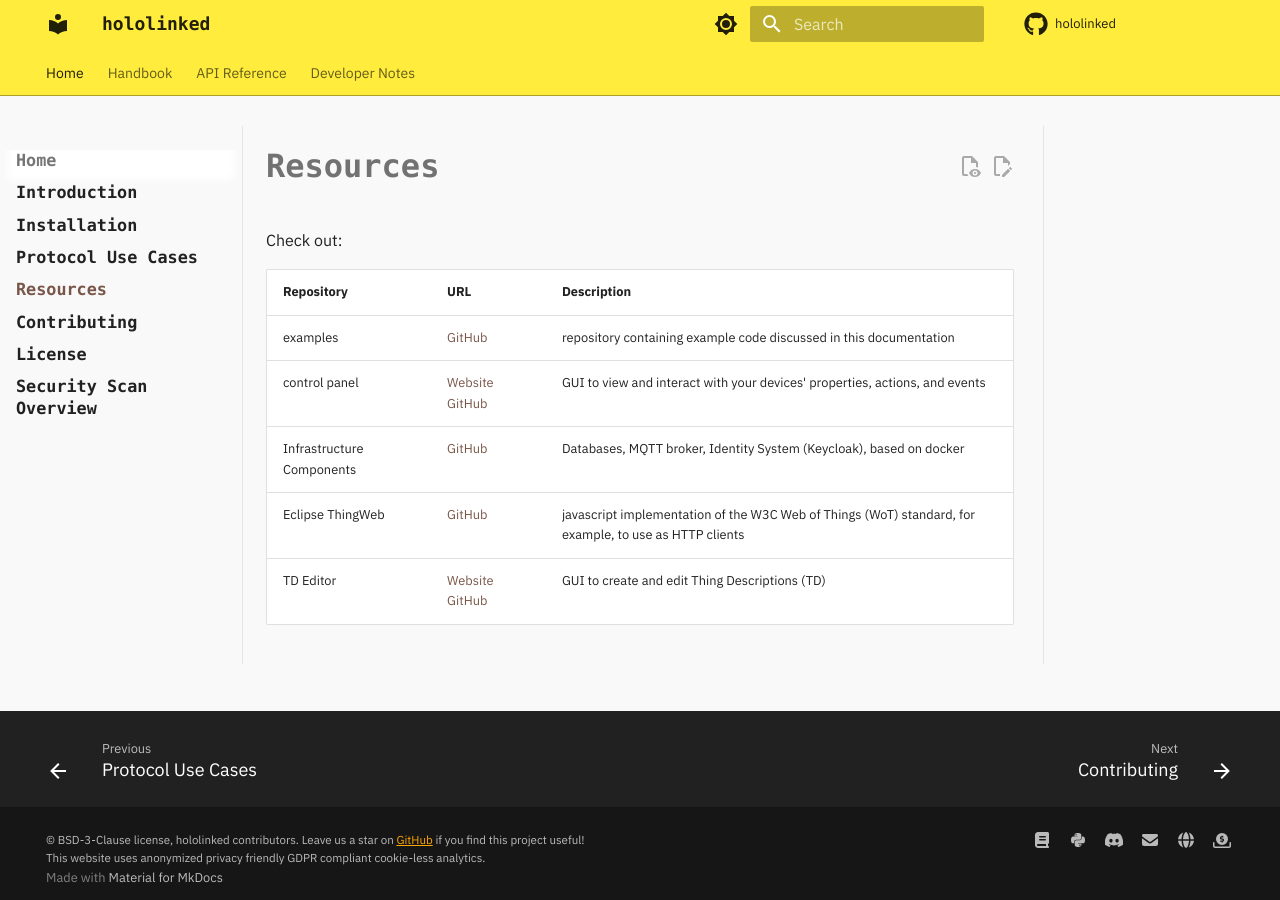
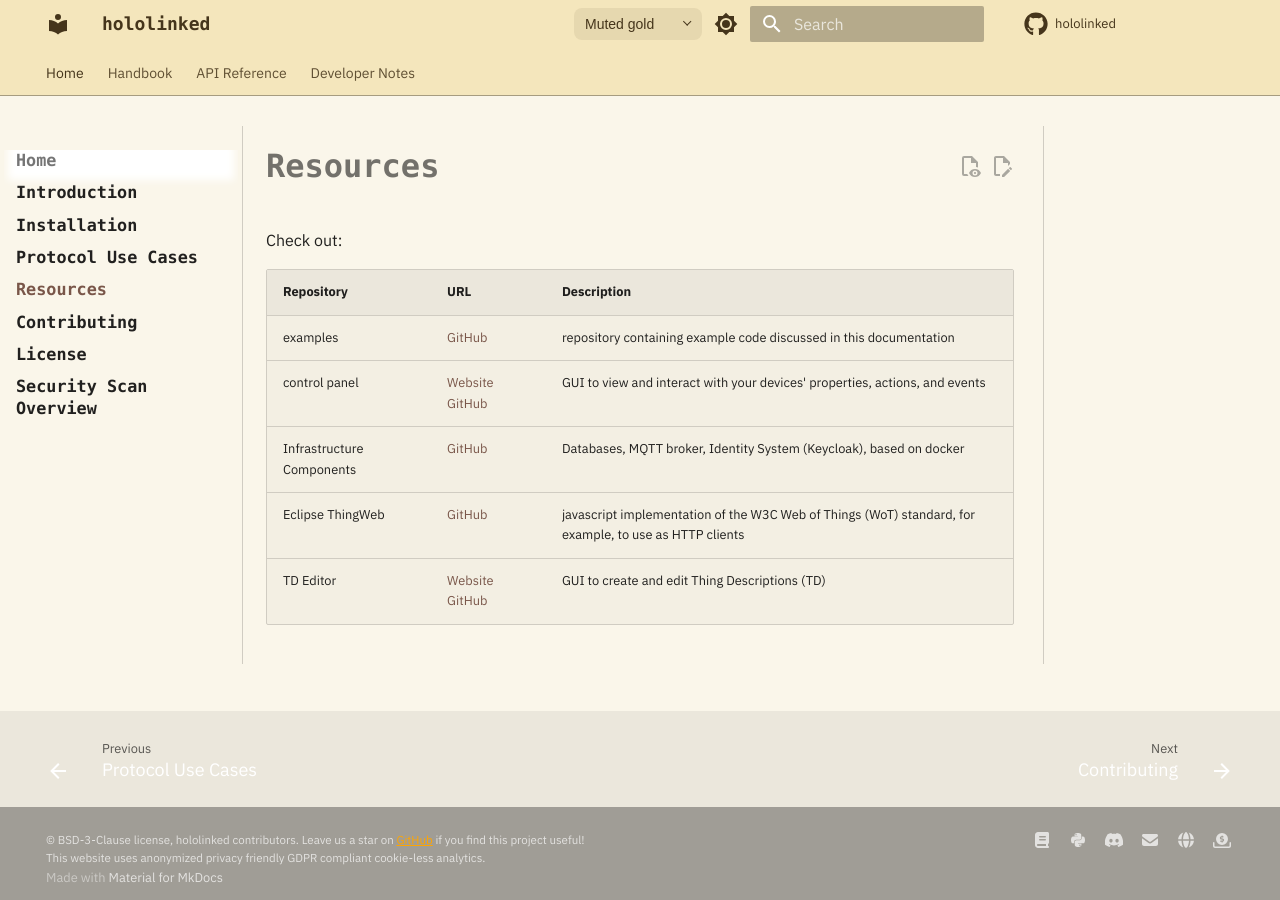
Before and after one commit to hololinked-dev/docs, an MkDocs documentation site: the page built from docs/introduction/resources.md, in a window 1280 px wide. Built offline with MkDocs 1.6.1 and Material for MkDocs 9.7.7, drawn with Linux system fonts in a browser that asks for light colours; comment, search, counter and statistics services are not loaded.

Commit message:
Update themes & audit CSS (#11)
reimplement

```diff
--- a/docs/stylesheets/extra.css
+++ b/docs/stylesheets/extra.css
@@ -4,42 +4,23 @@
     text-align: justify;
 }
 
-/* Reading area background. */
-[data-md-color-scheme="default"] .md-main {
-    background-color: #f9f9f9;
-}
-
-[data-md-color-scheme="slate"] .md-main {
-    background-color: #011627;
-}
-
 .hidden-heading {
     display: none;
 }
 
-@media (min-width: 1920px) {
-  .md-content {
-    min-width: 1000px;
-    margin: 0 auto;
-  }
+@media screen and (min-width: 76.25em) {
+    .md-main__inner {
+        max-inline-size: 1580px;
+    }
+
+    .md-main__inner > .md-sidebar {
+        max-inline-size: 266px;
+    }
+
+    .md-content__inner {
+        max-inline-size: 1000px;
+    }
 }
-
-@media screen and (min-width: 76.25em) and (max-width: 120rem)  {
-  .md-sidebar--primary {
-    margin-left: 0 !important;  /* Removes the extra gap */
-  }
-
-  .md-sidebar {
-    padding-left: 0 !important;
-  }
-
-  .md-main__inner {
-    margin-left: 0 !important;
-    max-width: 100% !important; /* Allow content to expand */
-  }
-}
-
-
 
 /* adds borders to either side of the reading area */
 .md-content {
@@ -52,7 +33,7 @@
     top: 0;
     bottom: 0;
     width: 0.5px;
-    background: #e4e4e4;
+    background: var(--docs-border);
     z-index: 1;
 }
 
@@ -63,7 +44,7 @@
     bottom: 0;
     right: -5px;
     width: 0.5px;
-    background: #e4e4e4;
+    background: var(--docs-border);
     z-index: 1;
 }
 
@@ -74,12 +55,9 @@
     }
 }
 
-/* change heading font to something we like (just the heading) */
-@import url("https://fonts.googleapis.com/css2?family=Google+Sans+Code:wght@600;700&display=swap");
-
 :root {
-  --heading-font: "Google Sans Code", ui-monospace, SFMono-Regular, Menlo,
-                  Consolas, "Liberation Mono", monospace;
+  --heading-font: ui-monospace, SFMono-Regular, Menlo, Consolas,
+                  "Liberation Mono", monospace;
 }
 
 .md-typeset h1,
@@ -105,41 +83,19 @@
 }
 
 
-/* Apply same font to LEFT SIDEBAR (primary navigation) */
-.md-sidebar--primary nav.md-nav .md-nav__item {
-  font-family: Delius;
-  font-size: 20px;
-  font-weight: 700;
-} /* not working as intended */
-
+/* Primary navigation and table of contents. */
 .md-sidebar--primary .md-nav__link {
     font-family: var(--heading-font);
     font-size: 16.8px;
     font-weight: 600;
 }
 
-/* Apply same font to RIGHT SIDEBAR (page table of contents) */
-.md-sidebar--secondary [data-md-component="toc"] .md-nav__title,
-.md-sidebar--secondary [data-md-component="toc"] .md-nav__link {
-  font-family: var(--heading-font);
-  font-weight: 500;
+.md-sidebar--primary .md-nav__link--active,
+.md-sidebar--secondary .md-nav--secondary .md-nav__link--active {
+    font-weight: 700;
 }
 
-/* Optional polish */
-.md-nav__link--active { font-weight: 700; }  /* make current item pop */
 .md-nav__link code { font-family: inherit; } /* keep code fragments consistent in TOCs */
-
-[data-md-color-scheme="default"] .md-header,
-[data-md-color-scheme="default"] .md-tabs {
-    background-color: #ffec3d;
-    color: #000000de;
-}
-
-[data-md-color-scheme="slate"] .md-header,
-[data-md-color-scheme="slate"] .md-tabs {
-    background-color: #795548;
-    color: #ffffff;
-}
 
 /* Darker bottom edge on the app bar. */
 [data-md-color-scheme="default"] .md-tabs {
--- /dev/null
+++ b/docs/stylesheets/themes.css
@@ -0,0 +1,420 @@
+/* Muted gold is also the fallback when JavaScript or storage is unavailable. */
+:root {
+    --docs-light-bar: #f4e6bc;
+    --docs-light-bar-text: #45351b;
+    --docs-light-page: #faf6ea;
+    --docs-dark-bar: #443a2a;
+    --docs-dark-bar-text: #fff3d6;
+    --docs-dark-page: #211e17;
+}
+
+:root[data-docs-theme="mist-blue"] {
+    --docs-light-bar: #e2edf6;
+    --docs-light-bar-text: #17344c;
+    --docs-light-page: #f3f7fc;
+    --docs-dark-bar: #17354d;
+    --docs-dark-bar-text: #f2f7fc;
+    --docs-dark-page: #0b1d2c;
+}
+
+:root[data-docs-theme="glacier"] {
+    --docs-light-bar: #d8eaf1;
+    --docs-light-bar-text: #18394a;
+    --docs-light-page: #f1f7f9;
+    --docs-dark-bar: #245063;
+    --docs-dark-bar-text: #edf8fc;
+    --docs-dark-page: #102730;
+}
+
+:root[data-docs-theme="ocean"] {
+    --docs-light-bar: #c5e2ef;
+    --docs-light-bar-text: #123547;
+    --docs-light-page: #edf6fa;
+    --docs-dark-bar: #10506b;
+    --docs-dark-bar-text: #f0faff;
+    --docs-dark-page: #092632;
+}
+
+:root[data-docs-theme="cobalt"] {
+    --docs-light-bar: #3157a8;
+    --docs-light-bar-text: #ffffff;
+    --docs-light-page: #eff3fc;
+    --docs-dark-bar: #2f4c92;
+    --docs-dark-bar-text: #f0f4ff;
+    --docs-dark-page: #141d36;
+}
+
+:root[data-docs-theme="soft-teal"] {
+    --docs-light-bar: #d9efeb;
+    --docs-light-bar-text: #143e3c;
+    --docs-light-page: #f1f8f6;
+    --docs-dark-bar: #164343;
+    --docs-dark-bar-text: #edfaf8;
+    --docs-dark-page: #0b2121;
+}
+
+:root[data-docs-theme="sage"] {
+    --docs-light-bar: #dee9d8;
+    --docs-light-bar-text: #263c2d;
+    --docs-light-page: #f1f6ee;
+    --docs-dark-bar: #3a4c3f;
+    --docs-dark-bar-text: #f1faf1;
+    --docs-dark-page: #1a251d;
+}
+
+:root[data-docs-theme="olive"] {
+    --docs-light-bar: #e3e8cc;
+    --docs-light-bar-text: #333b1f;
+    --docs-light-page: #f4f6e9;
+    --docs-dark-bar: #464d2d;
+    --docs-dark-bar-text: #f5f8e7;
+    --docs-dark-page: #222716;
+}
+
+:root[data-docs-theme="slate"] {
+    --docs-light-bar: #e9edf2;
+    --docs-light-bar-text: #273445;
+    --docs-light-page: #f3f5f8;
+    --docs-dark-bar: #2a3648;
+    --docs-dark-bar-text: #f1f5fa;
+    --docs-dark-page: #151d29;
+}
+
+:root[data-docs-theme="porcelain"] {
+    --docs-light-bar: #fbfcfd;
+    --docs-light-bar-text: #243147;
+    --docs-light-page: #ecf0f4;
+    --docs-dark-bar: #26313e;
+    --docs-dark-bar-text: #f4f7fb;
+    --docs-dark-page: #141b23;
+}
+
+:root[data-docs-theme="fog-gray"] {
+    --docs-light-bar: #e1e5e8;
+    --docs-light-bar-text: #263039;
+    --docs-light-page: #f1f3f4;
+    --docs-dark-bar: #343b44;
+    --docs-dark-bar-text: #f2f5f8;
+    --docs-dark-page: #1b2026;
+}
+
+:root[data-docs-theme="graphite"] {
+    --docs-light-bar: #303845;
+    --docs-light-bar-text: #f5f7fb;
+    --docs-light-page: #eef1f5;
+    --docs-dark-bar: #303b49;
+    --docs-dark-bar-text: #f4f7fb;
+    --docs-dark-page: #111720;
+}
+
+:root[data-docs-theme="sandstone"] {
+    --docs-light-bar: #ede1d4;
+    --docs-light-bar-text: #493929;
+    --docs-light-page: #f8f2eb;
+    --docs-dark-bar: #4b4137;
+    --docs-dark-bar-text: #faf2ea;
+    --docs-dark-page: #25201b;
+}
+
+:root[data-docs-theme="terracotta"] {
+    --docs-light-bar: #f0d3c4;
+    --docs-light-bar-text: #532f25;
+    --docs-light-page: #fcf0ea;
+    --docs-dark-bar: #613f35;
+    --docs-dark-bar-text: #fff2ec;
+    --docs-dark-page: #2e211d;
+}
+
+:root[data-docs-theme="plum"] {
+    --docs-light-bar: #eadceb;
+    --docs-light-bar-text: #492d4d;
+    --docs-light-page: #f8f0f8;
+    --docs-dark-bar: #503754;
+    --docs-dark-bar-text: #fbf0fc;
+    --docs-dark-page: #281b2b;
+}
+
+:root[data-docs-theme="dusty-rose"] {
+    --docs-light-bar: #f0dee4;
+    --docs-light-bar-text: #502c3c;
+    --docs-light-page: #fbf2f5;
+    --docs-dark-bar: #5b3947;
+    --docs-dark-bar-text: #fff2f6;
+    --docs-dark-page: #2c1b23;
+}
+
+body[data-md-color-scheme] {
+    --docs-bar: var(--docs-light-bar);
+    --docs-bar-text: var(--docs-light-bar-text);
+    --docs-page: var(--docs-light-page);
+    --docs-contrast-tone: #000;
+    --docs-syntax-adjustment: 18%;
+    --docs-surface: color-mix(in srgb, var(--docs-page), var(--docs-contrast-tone) 3%);
+    --docs-inset: color-mix(in srgb, var(--docs-page), var(--docs-contrast-tone) 6%);
+    --docs-hover: color-mix(in srgb, var(--docs-page), var(--docs-contrast-tone) 9%);
+    --docs-border: color-mix(in srgb, var(--docs-page), var(--docs-contrast-tone) 17%);
+    --docs-muted-text: color-mix(in srgb, var(--docs-page), var(--docs-contrast-tone) 65%);
+}
+
+body[data-md-color-scheme="slate"] {
+    --docs-bar: var(--docs-dark-bar);
+    --docs-bar-text: var(--docs-dark-bar-text);
+    --docs-page: var(--docs-dark-page);
+    --docs-contrast-tone: #fff;
+    --docs-syntax-adjustment: 22%;
+}
+
+body[data-md-color-scheme] :is(.md-header, .md-tabs) {
+    background-color: var(--docs-bar);
+    color: var(--docs-bar-text);
+}
+
+body[data-md-color-scheme] .md-footer {
+    background-color: var(--docs-inset);
+    border-top-color: var(--docs-border);
+}
+
+.md-footer .md-footer__direction {
+    color: var(--docs-muted-text);
+    opacity: 1;
+}
+
+.md-footer .md-footer__link:is(:hover, :focus) {
+    opacity: 1;
+}
+
+.md-footer__link:is(:hover, :focus) .md-ellipsis {
+    text-decoration: underline;
+}
+
+body[data-md-color-scheme] .md-main {
+    /* Capture Zensical's mode-specific syntax colors before overriding them in the article. */
+    --docs-code-number: color-mix(in srgb, var(--md-code-hl-number-color), var(--docs-contrast-tone) var(--docs-syntax-adjustment));
+    --docs-code-special: color-mix(in srgb, var(--md-code-hl-special-color), var(--docs-contrast-tone) var(--docs-syntax-adjustment));
+    --docs-code-function: color-mix(in srgb, var(--md-code-hl-function-color), var(--docs-contrast-tone) var(--docs-syntax-adjustment));
+    --docs-code-constant: color-mix(in srgb, var(--md-code-hl-constant-color), var(--docs-contrast-tone) var(--docs-syntax-adjustment));
+    --docs-code-keyword: color-mix(in srgb, var(--md-code-hl-keyword-color), var(--docs-contrast-tone) var(--docs-syntax-adjustment));
+    --docs-code-string: color-mix(in srgb, var(--md-code-hl-string-color), var(--docs-contrast-tone) var(--docs-syntax-adjustment));
+
+    background-color: var(--docs-page);
+}
+
+.md-main .md-sidebar--secondary {
+    --md-default-bg-color: var(--docs-page);
+}
+
+body[data-md-color-scheme="default"] .md-main .md-typeset a {
+    --md-accent-fg-color: #8b341d;
+    --md-accent-fg-color--transparent: color-mix(in srgb, var(--md-accent-fg-color) 10%, transparent);
+}
+
+.md-main .md-typeset {
+    --md-code-bg-color: var(--docs-inset);
+    --md-code-bg-color--light: var(--docs-hover);
+    --md-code-bg-color--lighter: color-mix(in srgb, var(--docs-hover) 80%, transparent);
+    --md-code-hl-color: var(--docs-muted-text);
+    --md-code-hl-color--light: var(--docs-hover);
+    --md-code-hl-number-color: var(--docs-code-number);
+    --md-code-hl-special-color: var(--docs-code-special);
+    --md-code-hl-function-color: var(--docs-code-function);
+    --md-code-hl-constant-color: var(--docs-code-constant);
+    --md-code-hl-keyword-color: var(--docs-code-keyword);
+    --md-code-hl-string-color: var(--docs-code-string);
+    --md-code-hl-operator-color: var(--docs-muted-text);
+    --md-code-hl-punctuation-color: var(--docs-muted-text);
+    --md-code-hl-comment-color: var(--docs-muted-text);
+    --md-code-hl-generic-color: var(--docs-muted-text);
+    --md-code-hl-variable-color: var(--docs-muted-text);
+    --md-typeset-table-color: var(--docs-border);
+    --md-typeset-table-color--light: var(--docs-hover);
+}
+
+.md-main .md-typeset .highlight [data-linenos]::before,
+.md-main .md-typeset .highlighttable .linenodiv pre {
+    color: var(--docs-muted-text);
+}
+
+.md-main .md-typeset table:not([class]) {
+    --md-default-bg-color: var(--docs-surface);
+}
+
+.md-main .md-typeset table:not([class]) thead {
+    background-color: var(--docs-inset);
+}
+
+.md-main .md-typeset .tabbed-labels {
+    background-color: var(--docs-surface);
+    box-shadow: 0 -.05rem var(--docs-border) inset;
+}
+
+.md-main .md-typeset .tabbed-labels > label {
+    color: var(--docs-muted-text);
+}
+
+.md-main .md-typeset .tabbed-labels > label:hover {
+    background-color: var(--docs-hover);
+    color: var(--md-default-fg-color);
+}
+
+.md-main .md-typeset .tabbed-button {
+    --md-default-bg-color--light: var(--docs-inset);
+}
+
+.md-main .md-typeset :is(.admonition, details:not(.mkdocstrings-source)) {
+    background-color: var(--docs-surface);
+    box-shadow: 0 0 0 .05rem var(--docs-border) inset;
+}
+
+.md-tabs__item:not(.md-tabs__item--active) .md-tabs__link:not(:hover, :focus) {
+    opacity: .85;
+}
+
+.docs-theme-picker {
+    --docs-theme-picker-trigger-padding: .55rem 1.3rem;
+    --docs-theme-picker-touch-size: 0px;
+
+    display: inline-flex;
+    flex: none;
+    position: relative;
+}
+
+.docs-theme-picker::after {
+    block-size: .32rem;
+    border: solid currentColor;
+    border-width: 0 .075rem .075rem 0;
+    content: "";
+    inline-size: .32rem;
+    inset-block-start: 50%;
+    inset-inline-end: .58rem;
+    pointer-events: none;
+    position: absolute;
+    transform: translateY(-85%) rotate(45deg);
+}
+
+.docs-theme-picker select {
+    appearance: none;
+    background-color: color-mix(in srgb, var(--docs-bar), var(--docs-bar-text) 8%);
+    block-size: max(1.6rem, var(--docs-theme-picker-touch-size));
+    border: 0;
+    border-radius: .4rem;
+    color: inherit;
+    cursor: pointer;
+    font-size: .7rem;
+    inline-size: clamp(5.25rem, 34vw, 6.4rem);
+    line-height: 1.2;
+    padding-block: 0;
+    padding-inline: var(--docs-theme-picker-trigger-padding);
+    text-align: start;
+    text-overflow: ellipsis;
+    transition: background-color .25s;
+}
+
+.docs-theme-picker select:is(:hover, :open) {
+    background-color: color-mix(in srgb, var(--docs-bar), var(--docs-bar-text) 14%);
+}
+
+.docs-theme-picker select:focus-visible {
+    outline: 2px solid currentColor;
+    outline-offset: 2px;
+}
+
+.docs-theme-picker :is(option, optgroup) {
+    background-color: var(--docs-page);
+    color: var(--md-default-fg-color);
+}
+
+@supports (appearance: base-select) and selector(::picker(select)) {
+    .docs-theme-picker select,
+    .docs-theme-picker select::picker(select) {
+        appearance: base-select;
+    }
+
+    .docs-theme-picker select {
+        align-items: stretch;
+        display: flex;
+        padding: 0;
+    }
+
+    .docs-theme-picker select > button {
+        align-items: center;
+        display: flex;
+        flex: 1;
+        font: inherit;
+        min-inline-size: 0;
+        padding-block: 0;
+        padding-inline: var(--docs-theme-picker-trigger-padding);
+    }
+
+    .docs-theme-picker selectedcontent {
+        overflow: hidden;
+        text-overflow: ellipsis;
+        white-space: nowrap;
+    }
+
+    .docs-theme-picker select::picker-icon {
+        display: none;
+    }
+
+    .docs-theme-picker select::picker(select) {
+        background-color: var(--docs-page);
+        border: .05rem solid var(--docs-border);
+        border-radius: .4rem;
+        box-shadow: var(--md-shadow-z2);
+        color: var(--md-default-fg-color);
+        margin-block: .2rem;
+        max-block-size: min(20rem, 60vh);
+        min-inline-size: 8.5rem;
+        padding: .25rem;
+    }
+
+    .docs-theme-picker select :is(option, legend) {
+        box-sizing: border-box;
+        inline-size: 100%;
+        line-height: 1.25;
+        padding-block: .2rem;
+        padding-inline: .6rem;
+        text-align: start;
+    }
+
+    .docs-theme-picker optgroup {
+        border-block-start: .05rem solid color-mix(in srgb, var(--docs-page), var(--docs-contrast-tone) 30%);
+        margin: .45rem 0 0;
+        padding: 0;
+    }
+
+    .docs-theme-picker optgroup > legend {
+        color: var(--md-default-fg-color);
+        display: block;
+        font-size: .7rem;
+        font-weight: 700;
+        margin: 0;
+        padding-block: .25rem;
+    }
+
+    .docs-theme-picker option {
+        align-items: center;
+        border-radius: .25rem;
+        display: flex;
+        gap: .35rem;
+        min-block-size: max(1.8rem, var(--docs-theme-picker-touch-size));
+    }
+
+    .docs-theme-picker option::checkmark {
+        margin-inline-start: auto;
+        order: 1;
+    }
+
+    .docs-theme-picker option:checked {
+        background-color: var(--docs-inset);
+    }
+
+    .docs-theme-picker option:is(:hover, :focus-visible) {
+        background-color: var(--docs-hover);
+    }
+}
+
+@media (pointer: coarse) {
+    .docs-theme-picker {
+        --docs-theme-picker-touch-size: 2.2rem;
+    }
+}
--- a/mkdocs.yml
+++ b/mkdocs.yml
@@ -212,6 +212,15 @@ theme:
       primary: yellow
       accent: orange
 
+    # Keep the existing light and dark indices for saved preferences.
+    - media: "(prefers-color-scheme)"
+      scheme: default
+      toggle:
+        icon: material/brightness-auto
+        name: Switch to light mode
+      primary: brown
+      accent: deep orange
+
   icon:
     repo: fontawesome/brands/github
 
@@ -246,7 +255,7 @@ theme:
     code: Roboto Mono
     # Other useful fonts that we may use:
     # Lexend Deca, Recursive, Inter, Fira Sans, IBM Plex Sans,
-    # Google Sans Code (Used for titles and headers), Funnel Sans, Comme
+    # Google Sans Code, Funnel Sans, Comme
 
 plugins:
   - git-revision-date-localized:
@@ -343,6 +352,7 @@ copyright: >
 
 extra_css:
   - stylesheets/extra.css
+  - stylesheets/themes.css
   - https://fonts.googleapis.com/css2?family=IBM+Plex+Sans:wght@300;400;500;600;700&display=swap
   - https://cdnjs.cloudflare.com/ajax/libs/font-awesome/6.5.0/css/all.min.css
 
--- a/overrides/main.html
+++ b/overrides/main.html
@@ -2,6 +2,7 @@
 
 {% block extrahead %}
   {{ super() }}
+  {% include "partials/theme-picker.html" %}
   <script async src="https://plausible.io/js/pa-lwNV-Xv98z127JKeJhstz.js"></script>
   <script>
     window.plausible=window.plausible||function(){(plausible.q=plausible.q||[]).push(arguments)},plausible.init=plausible.init||function(i){plausible.o=i||{}};
--- /dev/null
+++ b/overrides/partials/theme-picker.html
@@ -0,0 +1,92 @@
+{% set theme_groups = [
+  ["Blues", [
+    ["mist-blue", "Mist blue"],
+    ["glacier", "Glacier"],
+    ["ocean", "Ocean"],
+    ["cobalt", "Cobalt"]
+  ]],
+  ["Greens and teal", [
+    ["soft-teal", "Soft teal"],
+    ["sage", "Sage"],
+    ["olive", "Olive"]
+  ]],
+  ["Neutrals", [
+    ["slate", "Slate"],
+    ["porcelain", "Porcelain"],
+    ["fog-gray", "Fog gray"],
+    ["graphite", "Graphite"]
+  ]],
+  ["Warm tones", [
+    ["sandstone", "Sandstone"],
+    ["terracotta", "Terracotta"]
+  ]],
+  ["Purples and pinks", [
+    ["plum", "Plum"],
+    ["dusty-rose", "Dusty rose"]
+  ]]
+] %}
+
+<template id="docs-theme-picker-template">
+  <span class="docs-theme-picker" title="Color theme">
+    <select id="docs-theme-picker" aria-label="Color theme">
+      <button type="button"><selectedcontent></selectedcontent></button>
+      <option value="muted-gold" selected>Muted gold</option>
+      {% for heading, options in theme_groups %}
+        <optgroup label="{{ heading | e }}">
+          <legend>{{ heading | e }}</legend>
+          {% for value, name in options %}
+            <option value="{{ value | e }}">{{ name | e }}</option>
+          {% endfor %}
+        </optgroup>
+      {% endfor %}
+    </select>
+  </span>
+</template>
+
+<script>
+  (() => {
+    const storageKey = 'hololinked.docs.theme';
+    const root = document.documentElement;
+    const template = document.getElementById('docs-theme-picker-template');
+    const themeOptions = template.content.querySelector('select');
+    let savedTheme;
+
+    try {
+      savedTheme = localStorage.getItem(storageKey);
+    } catch {
+      // The picker can still change the theme when storage is unavailable.
+    }
+
+    root.dataset.docsTheme = [...themeOptions.options].some(option => option.value === savedTheme)
+      ? savedTheme
+      : themeOptions.value;
+
+    function mountThemePicker() {
+      const appearance = document.querySelector('.md-header [data-md-component="palette"]');
+      if (!appearance || document.getElementById('docs-theme-picker')) return;
+
+      const picker = template.content.cloneNode(true);
+      const select = picker.querySelector('select');
+      select.value = root.dataset.docsTheme;
+      select.addEventListener('change', () => {
+        root.dataset.docsTheme = select.value;
+        try {
+          localStorage.setItem(storageKey, select.value);
+        } catch {
+          // The current page still uses the selected theme.
+        }
+
+        const themeColor = document.querySelector('meta[name="theme-color"]');
+        if (themeColor) {
+          themeColor.content = getComputedStyle(appearance.closest('.md-header')).backgroundColor;
+        }
+      });
+      appearance.before(picker);
+    }
+
+    document.addEventListener('DOMContentLoaded', () => {
+      mountThemePicker();
+      window.document$?.subscribe(mountThemePicker);
+    }, { once: true });
+  })();
+</script>
```
Also changed, not shown: 1 other file.
